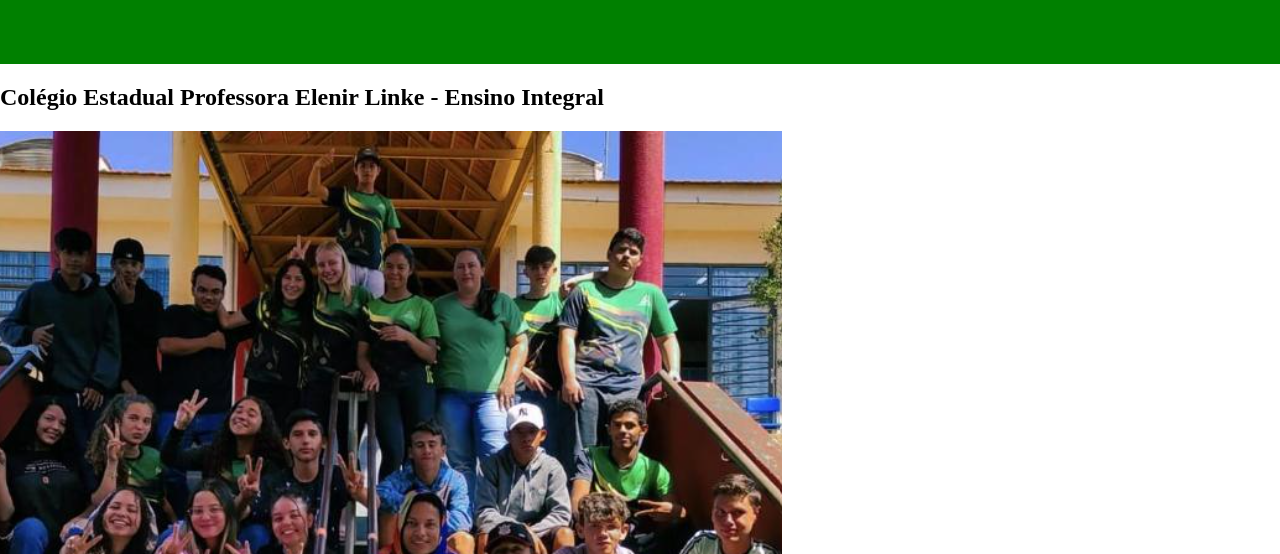
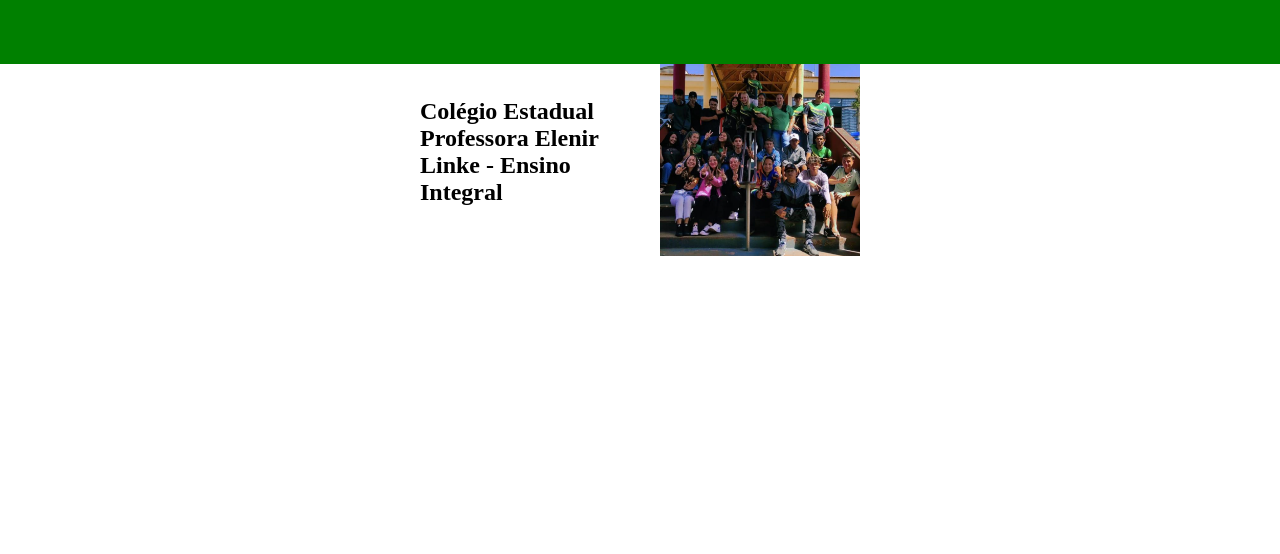
Before and after one commit to ProfAdrianaDombrovski/sitecepel, a plain HTML site: page index.html in a window 1280 px wide. Shown: the part 246-800 px from the top of the page. Drawn offline with Linux system fonts and the light colour scheme.

Commit message:
section body

```diff
--- a/style.css
+++ b/style.css
@@ -1,5 +1,3 @@
-
-
 
 body
 
@@ -22,3 +20,17 @@
     width: 130px;
     height: 160px;
 }
+.escola{
+    display: flex;
+    justify-content: center;
+    align-items: center;
+}
+.escola__div{
+    width: 200px;
+    height: auto;
+}
+.escola__imagem{
+    width: 200px;
+    height: auto;
+    margin-left: 40px;
+}
```
